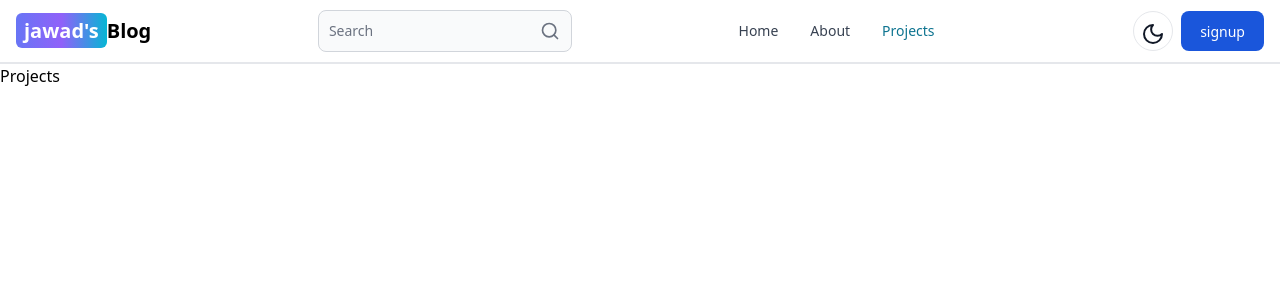
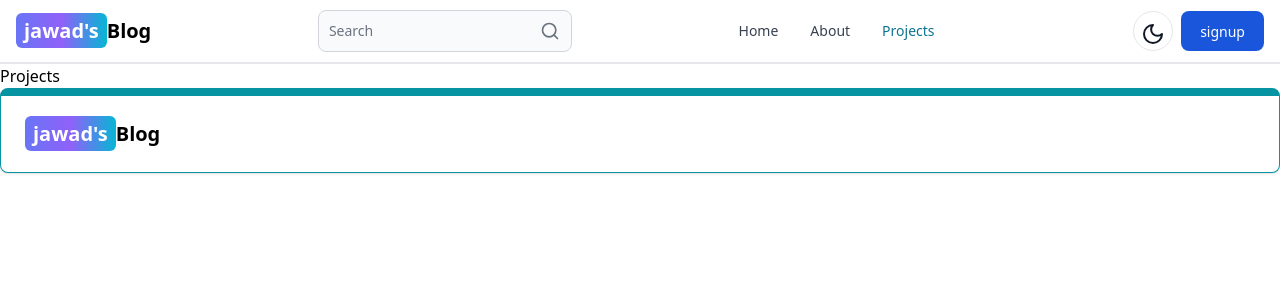
Before and after one commit to jawadkhanswati/mern-blog, a React (Vite) app in the folder client/: page /projects in a window 1280 px wide. Shown: the top 300 px of the page. Built offline with nearby package versions, Linux system fonts and the light colour scheme.

Commit message:
create footer folder and fix some errors in server side auth

```diff
--- a/client/src/App.jsx
+++ b/client/src/App.jsx
@@ -7,6 +7,7 @@
 import Projects from "./pages/Projects"
 import Header from "./components/Header"
 import {Toaster} from "react-hot-toast"
+import Footer from "./components/Footer"
 
 const App = () => {
   return (
@@ -20,6 +21,7 @@
       <Route path="/dashboard" element={<Dashboard/>}/>
       <Route path="/projects" element={<Projects/>}/>
     </Routes>
+    <Footer/>
     <Toaster/>
     </BrowserRouter>
   )
--- /dev/null
+++ b/client/src/components/Footer.jsx
@@ -0,0 +1,20 @@
+import { Footer } from "flowbite-react"
+import {Link} from "react-router-dom"
+
+const Footercom = () => {
+  return (
+ <Footer container className="border border-t-8 border-teal-500">
+    <div className="">
+        <div className="">
+            <div className="">
+            <Link to={"/"} className='self-center whitespace-nowrap text-sm sm:text-xl  font-bold dark:white'>
+    <span className="px-2 py-1 bg-gradient-to-r from-indigo-500 via-purple-500 to-cyan-500 rounded-md font-bold text-white">jawad's</span>Blog
+    </Link>
+            </div>
+        </div>
+    </div>
+ </Footer>
+  )
+}
+
+export default Footercom
```
Also changed, not shown: 2 other files (tests, documents, lock files or other folders).
